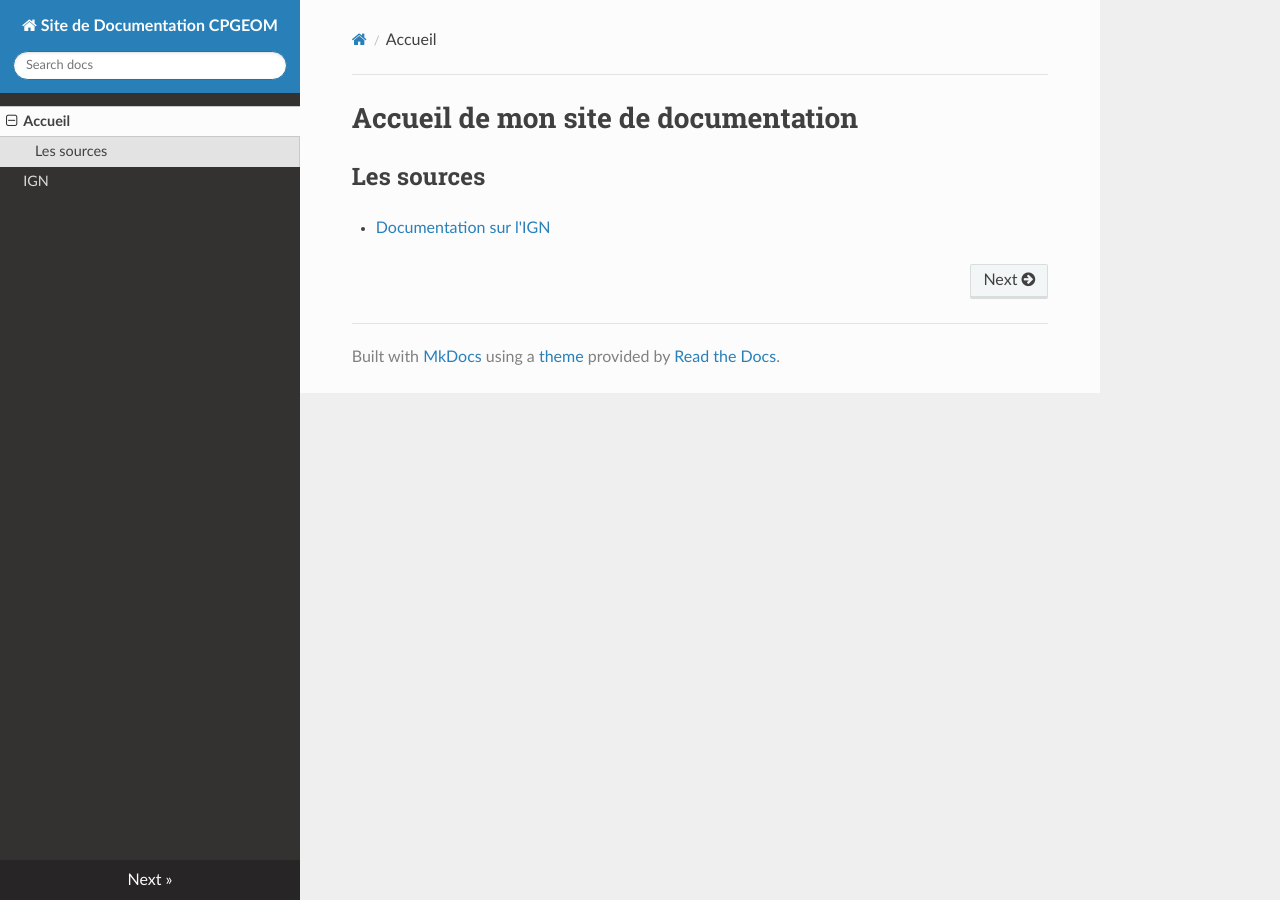
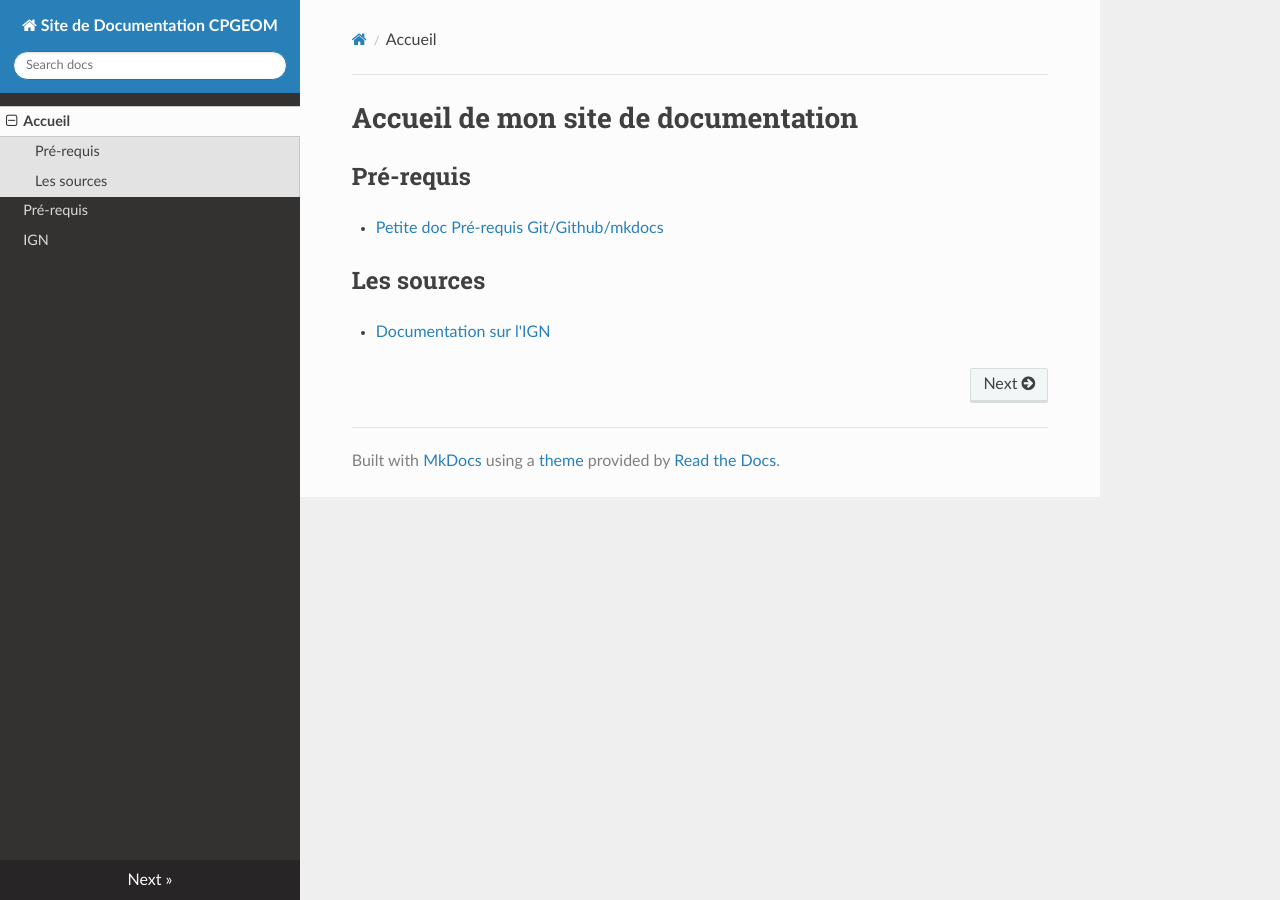
Before and after one commit to ThomasIdgeo/cpgeom_doc, an MkDocs documentation site: the page built from docs/index.md, in a window 1280 px wide. Built offline with MkDocs 1.6.1, drawn with Linux system fonts in a browser that asks for light colours; nearby versions of some CDN libraries.

Commit message:
doc prerequis

```diff
--- a/docs/index.md
+++ b/docs/index.md
@@ -1,4 +1,8 @@
 # Accueil de mon site de documentation
+
+## Pré-requis
+
+- [Petite doc Pré-requis Git/Github/mkdocs](./prerequis.md)
 
 ## Les sources
 
--- a/mkdocs.yml
+++ b/mkdocs.yml
@@ -4,4 +4,5 @@ theme :
 
 nav :
 - 'Accueil': 'index.md'
+- 'Pré-requis' : prerequis.md'
 - 'IGN': 'ign.md'
```
Also changed, not shown: docs/prerequis.md (line endings or trailing spaces).
